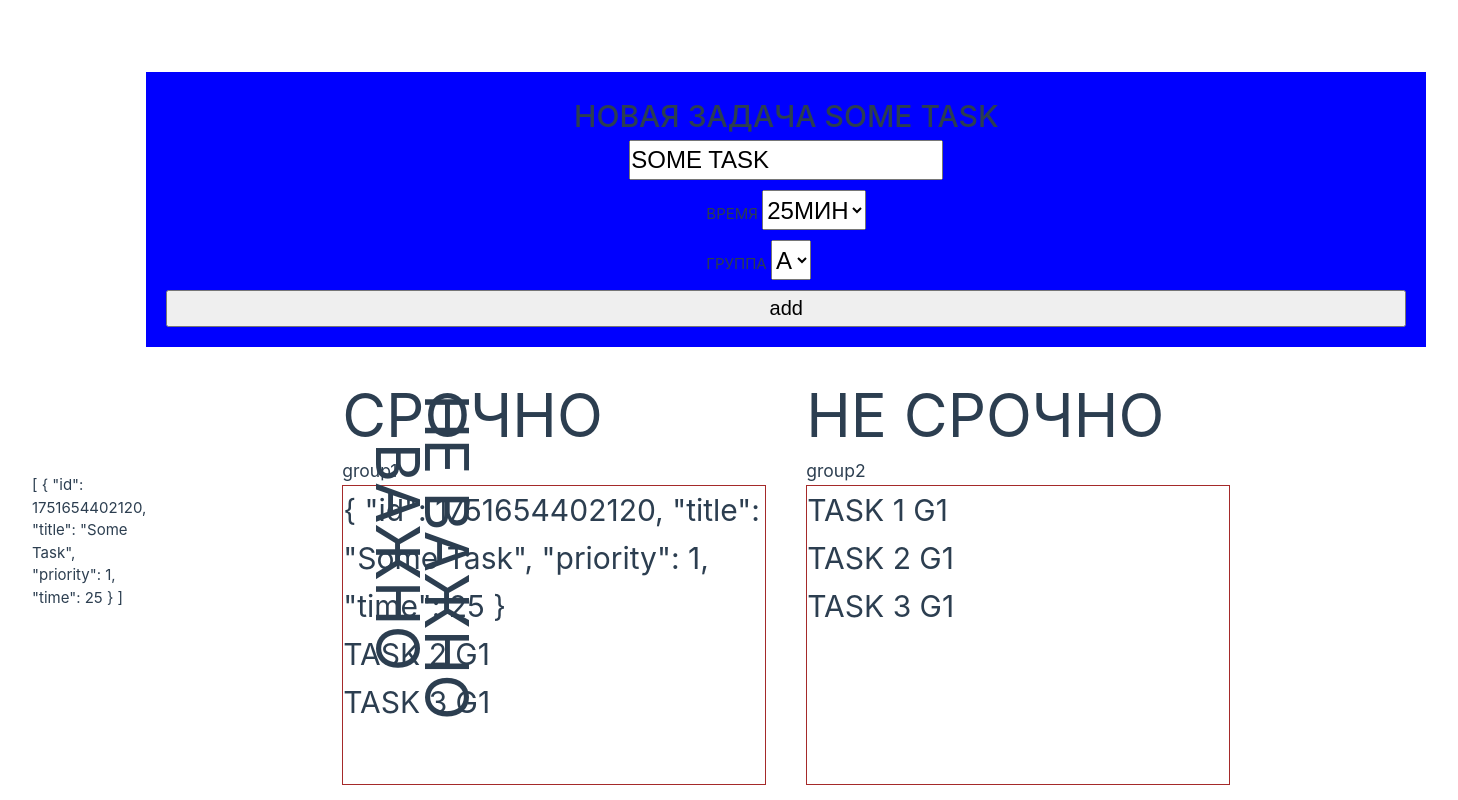
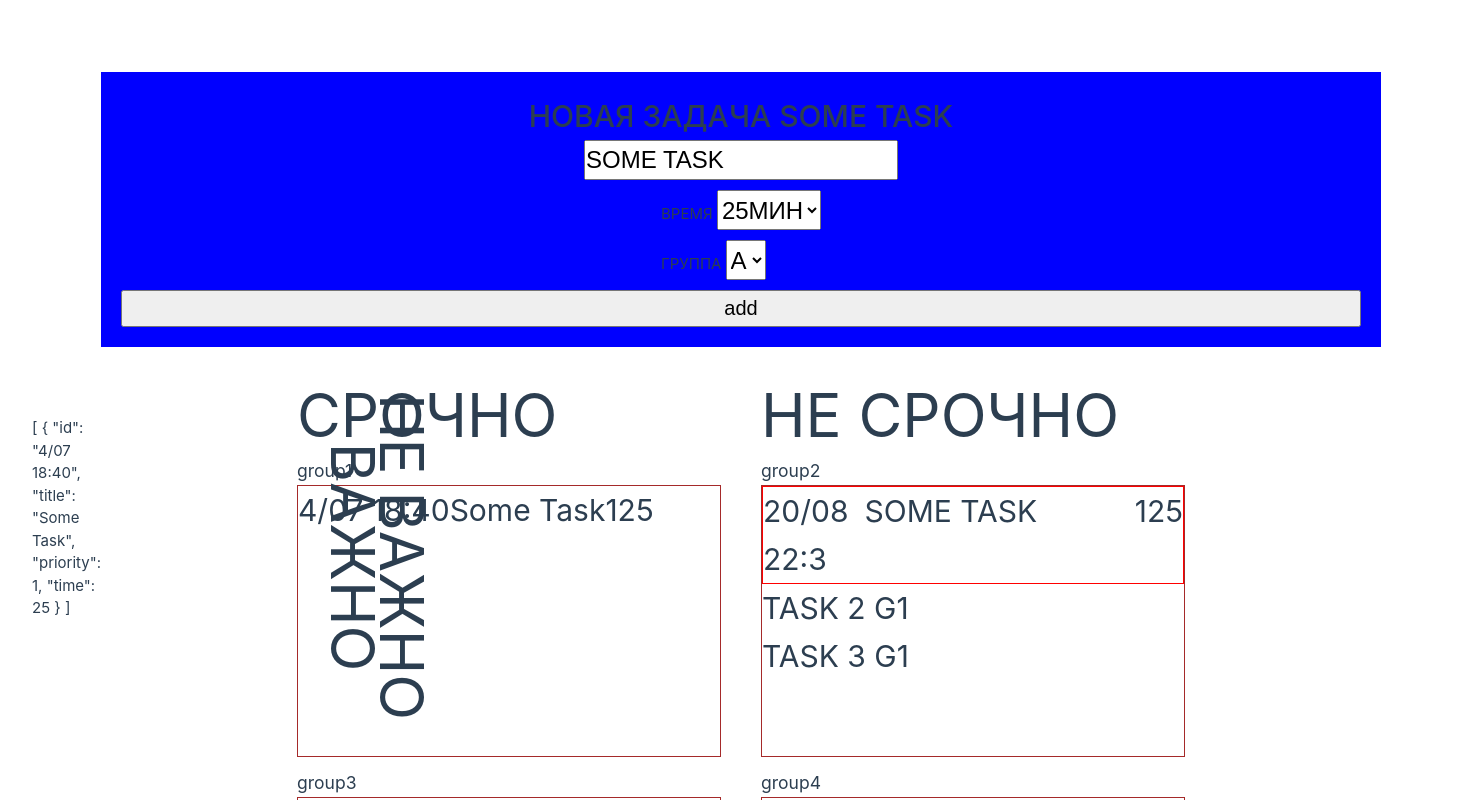
Before and after one commit to sbk-dushman/ts_practice_cases, a Vue app in the folder matrix_proj/: page / in a window 1280 px wide. Both pictures are taken after a click on the button "add". Shown: the top 800 px of the page, 1458 px wide, since content can reach past the window. Built offline with nearby package versions, Linux system fonts and the light colour scheme; the HTML template or start-up script is replaced by a standard one.

Commit message:
matrix list most made of 20.08.25

```diff
--- a/matrix_proj/src/components/AppForm.vue
+++ b/matrix_proj/src/components/AppForm.vue
@@ -41,9 +41,10 @@ const taskStore= useTasksStore();
   newTask.value = newTaskTemplate;
 
 const addTask = ()=>{
-
+const date = new Date();
   const taskToAdd = {
-    id: Date.now(),
+    id: date.getDate()  +
+    '/0' + (date.getMonth()+1) + ' ' + date.getHours() + ':' +  date.getMinutes(),
     title: newTask.value.title,
     priority: newTask.value.priority,
     time: newTask.value.time
--- a/matrix_proj/src/components/AppMatrix.vue
+++ b/matrix_proj/src/components/AppMatrix.vue
@@ -1,5 +1,5 @@
 <script setup lang="ts">
-import type { Task } from '@/stores/task';
+// import type { Task } from '@/stores/task';
 
 const props = defineProps<{
   groupA:Array<object>;
@@ -12,20 +12,33 @@ const props = defineProps<{
 <template>
    <div class="matrix-container">
   <div class="group_a">
-    <!-- тута {{groupA[0].title}} -->
       <h3 class="group-title">group1</h3>
       <ul  class="task_list">
-         <li v-for="(value, key) in props.groupA" :key>
-{{ value }}
+         <li v-for="(group, key) in props.groupA" :key>
+          <div  :class=key>
+            <span  v-for="(value,index) in group" :key="index"   >
+        {{value}}
+          </span>
+        </div>
         </li>
-        <li>TASK 2 G1</li>
-        <li>TASK 3 G1</li>
+        <!-- <li>TASK 2 G1</li>
+        <li>TASK 3 G1</li> -->
       </ul>
   </div>
     <div class="group_b">
       <h3 class="group-title">group2</h3>
       <ul class="task_list">
-        <li>TASK 1 G1</li>
+        <li>
+
+          <div  class="task-card">
+            <span data-v-c2dce88c="">20/08 22:3</span>
+            <span class="task-card__title">
+              Some Task
+            </span>
+              <span  data-v-c2dce88c="">1</span>
+              <span class="task-card__time" data-v-c2dce88c="">25</span>
+            </div>
+        </li>
         <li>TASK 2 G1</li>
         <li>TASK 3 G1</li>
       </ul>
@@ -51,6 +64,23 @@ const props = defineProps<{
 </template>
 
 <style scoped>
+.task-card{
+ border:1px solid red;
+ display: flex
+}
+.task-card>  span{
+  /* display: block; */
+}
+.task-card__title{
+  text-transform: uppercase;
+  order: 0;
+  flex-basis: 1;
+  width: 100%;
+
+}
+.task-card__time{
+  order: 1;
+}
 .group_a::before, .group_b::before,.group_a::after,.group_c::before{
 font-size: 60px;
 position: absolute;
--- a/matrix_proj/src/stores/task.ts
+++ b/matrix_proj/src/stores/task.ts
@@ -5,7 +5,7 @@
 import { defineStore } from "pinia"
 import { ref } from "vue";
  export interface Task {
-  id:number,
+  id:number| string,
   title:string,
   time:number,
   priority:number,
@@ -17,8 +17,13 @@ export const useTasksStore = defineStore('tasks', ()=> {
   }
     function getGroup(someGroupe:number) {
     const group = tasks.value.filter((item) => item.priority === someGroupe);
+      // to do
+      //убрать не нужные свойства
+      group.splice(3,1);
+      debugger;
+      console.log(group);
 
-    return group
+    return group;
   }
   return{ tasks,addTask,getGroup }
 });
```
